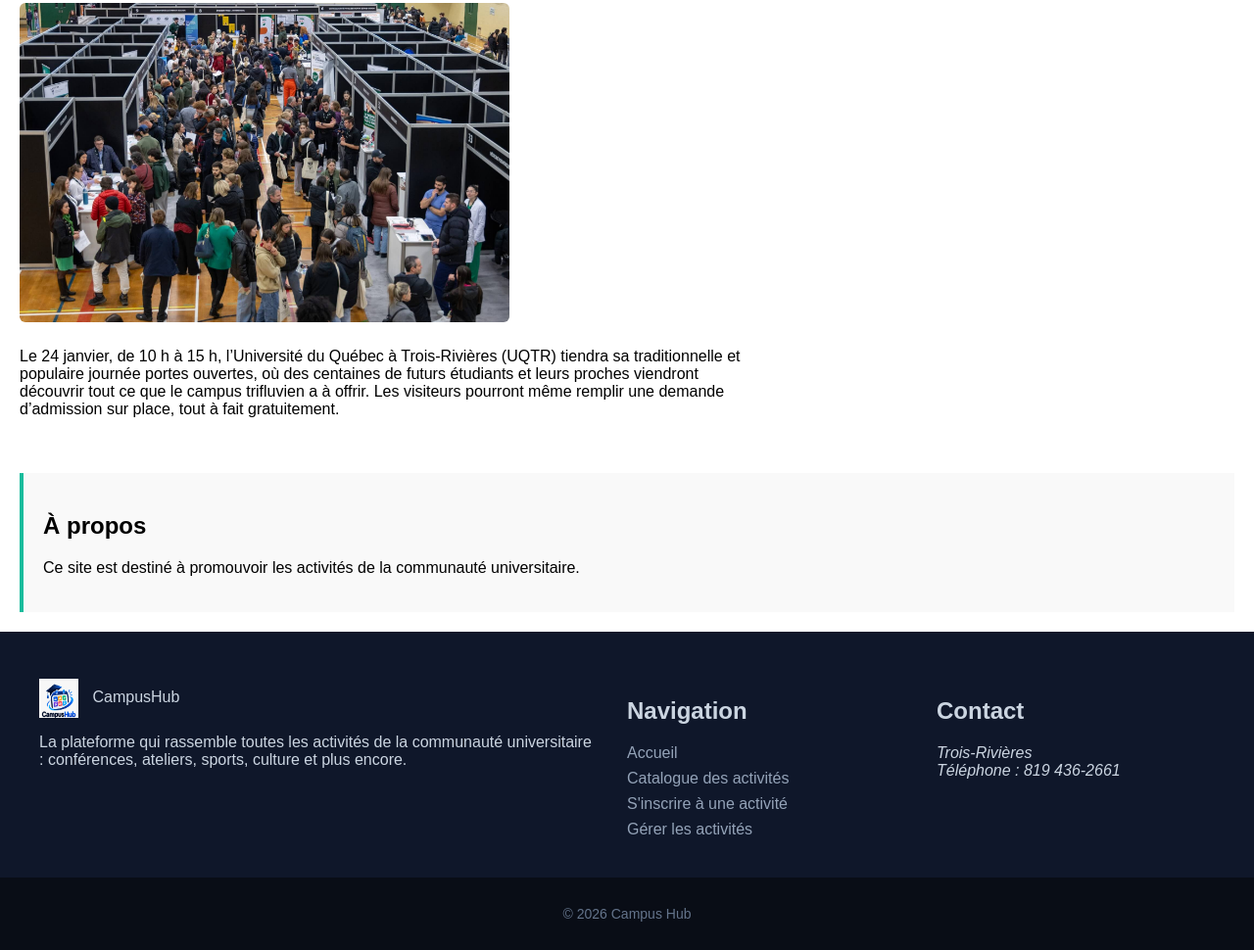
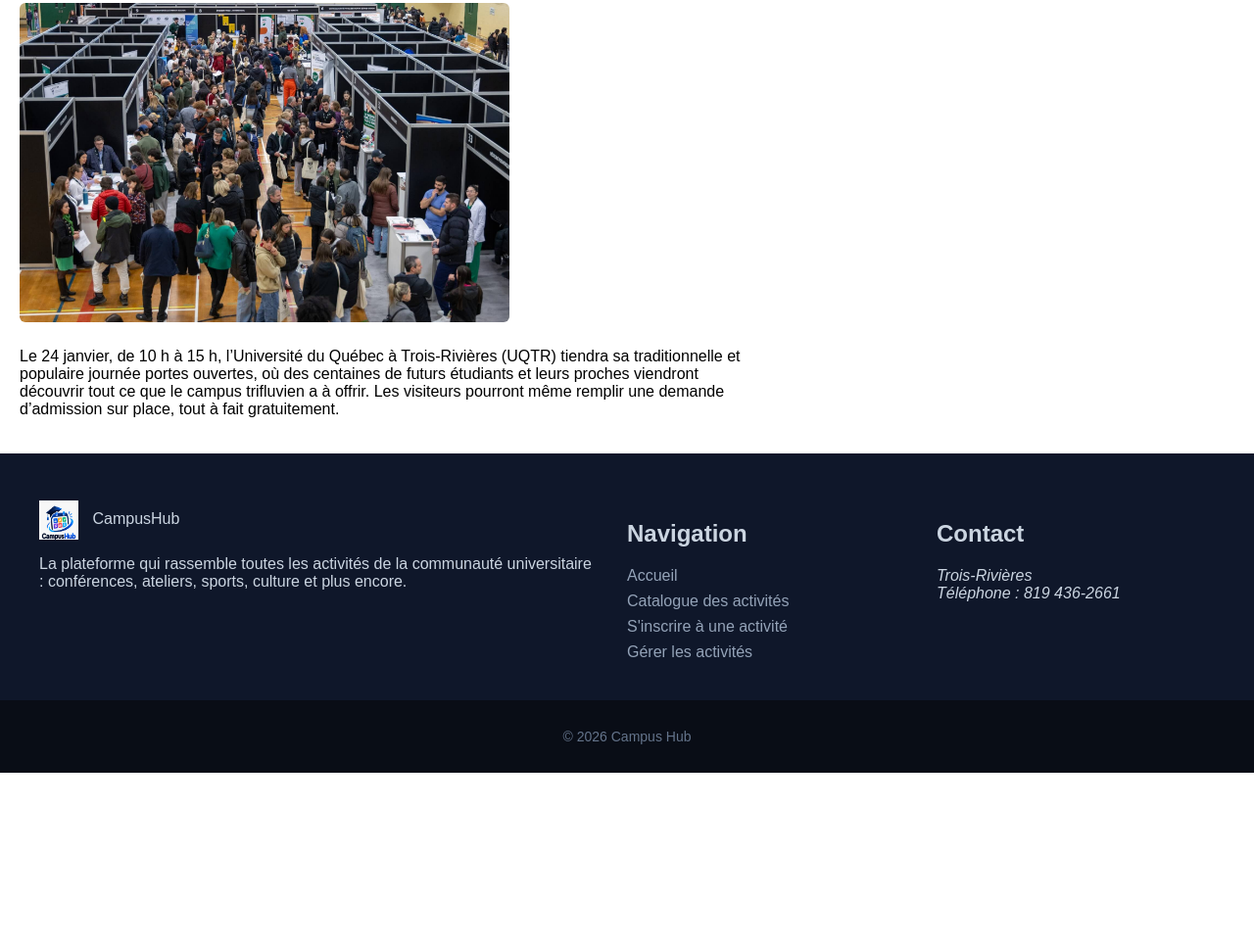
Before and after one commit to isaacagz243/TP1---Application-Web--tudiant, a plain HTML site: page index.html in a window 1280 px wide. Shown: the part 637-1607 px from the top of the page at 98% size. After the commit the page ends 1426 px from the top, so only its background shows below. Drawn offline with Linux system fonts and the light colour scheme.

Commit message:
description a apropos enleve

```diff
--- a/css/style.css
+++ b/css/style.css
@@ -103,13 +103,7 @@ h1 {
     margin: 10px 0;
 }
 
-/* Section "À propos" */
-.site-description {
-    margin-top: 40px;
-    padding: 20px;
-    background-color: #f9f9f9;
-    border-left: 4px solid #1abc9c;
-}
+
 
 /* Calendrier */
 .calendar-container {
--- a/index.html
+++ b/index.html
@@ -76,10 +76,7 @@
 
         </div>
 
-        <section class="site-description">
-            <h2>À propos</h2>
-            <p>Ce site est destiné à promouvoir les activités de la communauté universitaire.</p>
-        </section>
+
     </main>
 
     <footer>
```
